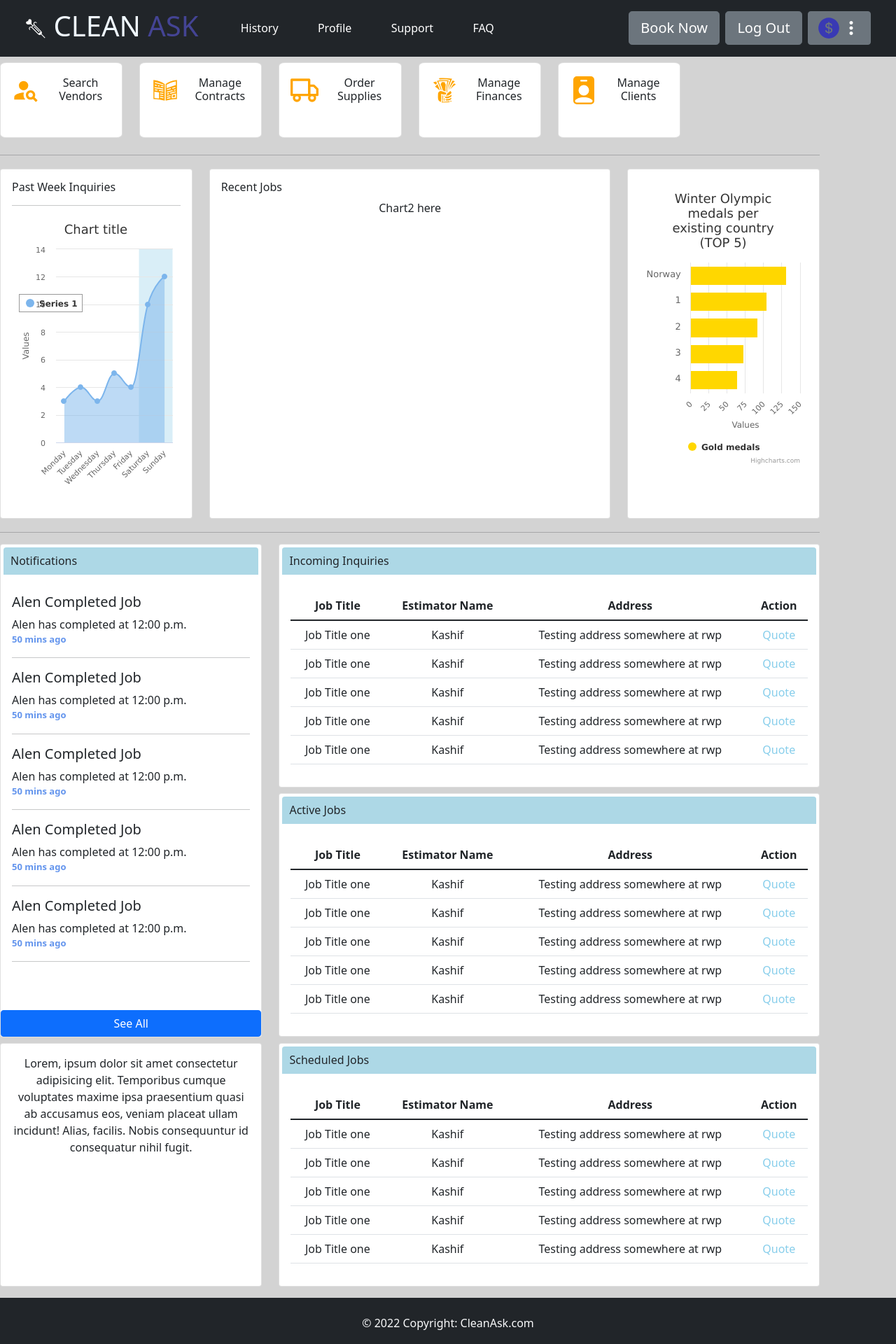
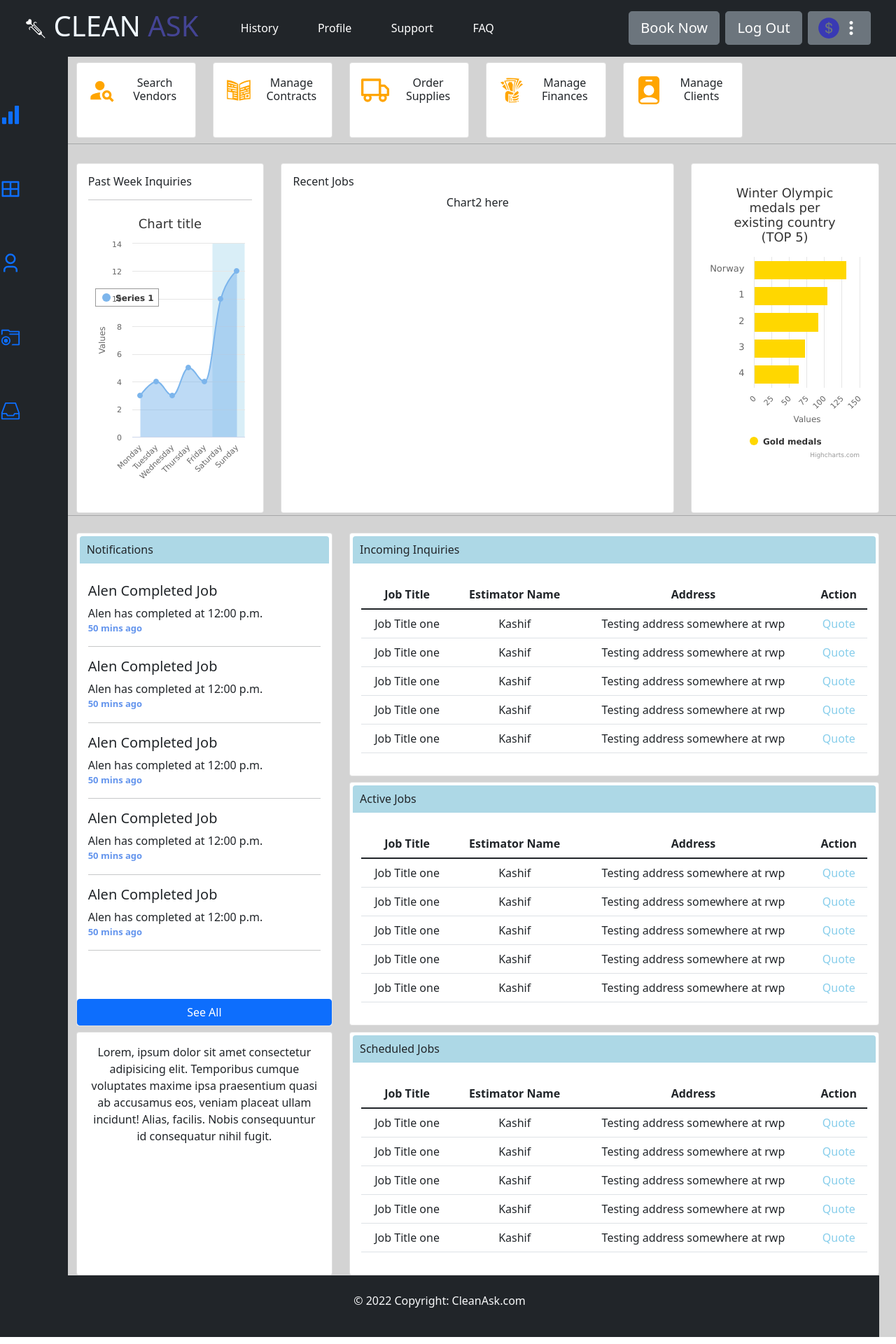
Before and after one commit to Ibrahim7644/reactcleanask, a React (Create React App) app: page / in a window 1280 px wide. Shown: the top 1920 px of the page at 70% size. Built offline with nearby package versions, Linux system fonts and the light colour scheme.

Commit message:
sidebar bootstrap

```diff
--- a/src/Components/Kpi/Kpi.css
+++ b/src/Components/Kpi/Kpi.css
@@ -4,3 +4,6 @@
     margin-top: 3px;
     margin-bottom : 3px;
 }
+.kpiMCard{
+    border-radius : 0.25rem ;
+}
--- a/src/Components/Kpi/Kpi.jsx
+++ b/src/Components/Kpi/Kpi.jsx
@@ -1,18 +1,17 @@
 import React from "react";
 import "./Kpi.css";
 
-export default function Kpi(props, { size , color }) {
+export default function Kpi(props, { size, color }) {
   return (
     <>
       <div className="col-lg-2 col-md-4 col-sm-4 col-xs-6 d-flex align-items-stretch mb-2">
-        <div
-          class="card "
-          style={{ borderRadius: "5%" }}
-        >
+        <div class="card kpiMCard">
           <div class="card-body kpiCard ">
             <div className="row">
               <div className="col-4">
-                <svg size={size} fill={color} >{props.icon}</svg>
+                <svg size={size} fill={color}>
+                  {props.icon}
+                </svg>
               </div>
               <div className="col-8">
                 <h6 class="card-text ">{props.title}</h6>
--- a/src/Components/Main/Main.css
+++ b/src/Components/Main/Main.css
@@ -2,6 +2,7 @@
 {
     /* background-color: rgb(136, 155, 156); */
     background-color: lightgray;
+    overflow: hidden;
     /* border: 2px solid red; */
 }
 
--- a/src/Components/Main/Main.jsx
+++ b/src/Components/Main/Main.jsx
@@ -30,15 +30,16 @@ function Main(props) {
           </div>
         </div>
         <div className="row">
-          {/* <div className="sidebar col-1">
+          <div className="sidebar col-1 bg-dark">
             <div class="row">
               <div class="col-12 d-inline-flex">
                 <Sidebar />
               </div>
             </div>
-          </div> */}
+          </div>
           {/* ROW 1 */}
           <div className="col-11 mainBody ">
+            <div className="row">
               <div class="row mt-2" style={{ justifyContent: "start" }}>
                 <Kpi
                   title="Search Vendors"
@@ -98,9 +99,10 @@ function Main(props) {
             </div>
           </div>
 
-        <div className="row mt-3">
+          <div className="row">
             <div className="col-12">
               <Footer />
+            </div>
           </div>
         </div>
       </div>
--- a/src/Components/Map/Map.css
+++ b/src/Components/Map/Map.css
@@ -1,4 +1,3 @@
 .mapCard{
     border-radius : 0.25rem ;
-    /* width: auto; */
 }
```
Also changed, not shown: src/Components/Map/Map.jsx (+6 -1 lines). Lines whose indentation alone changed are shown as unchanged.
